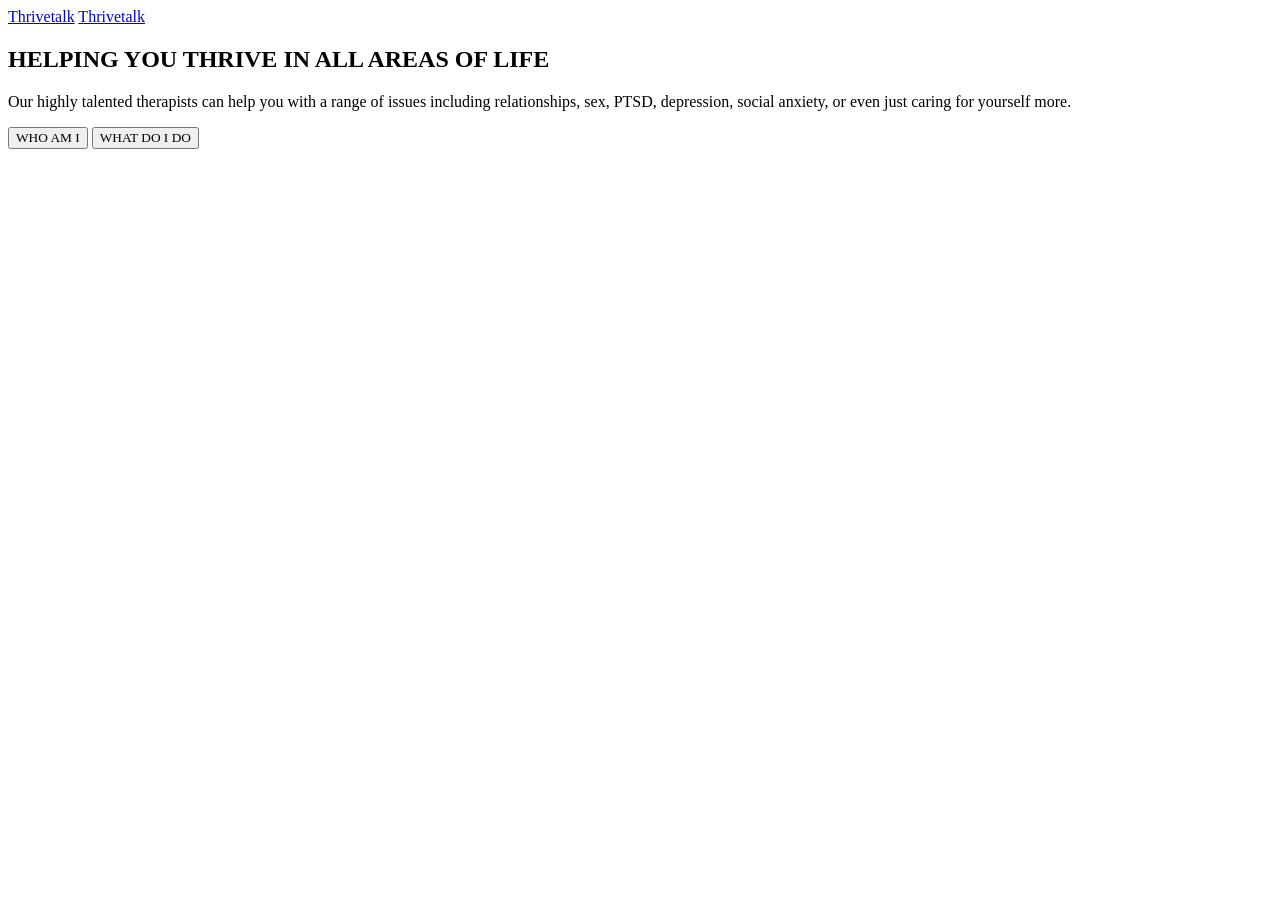
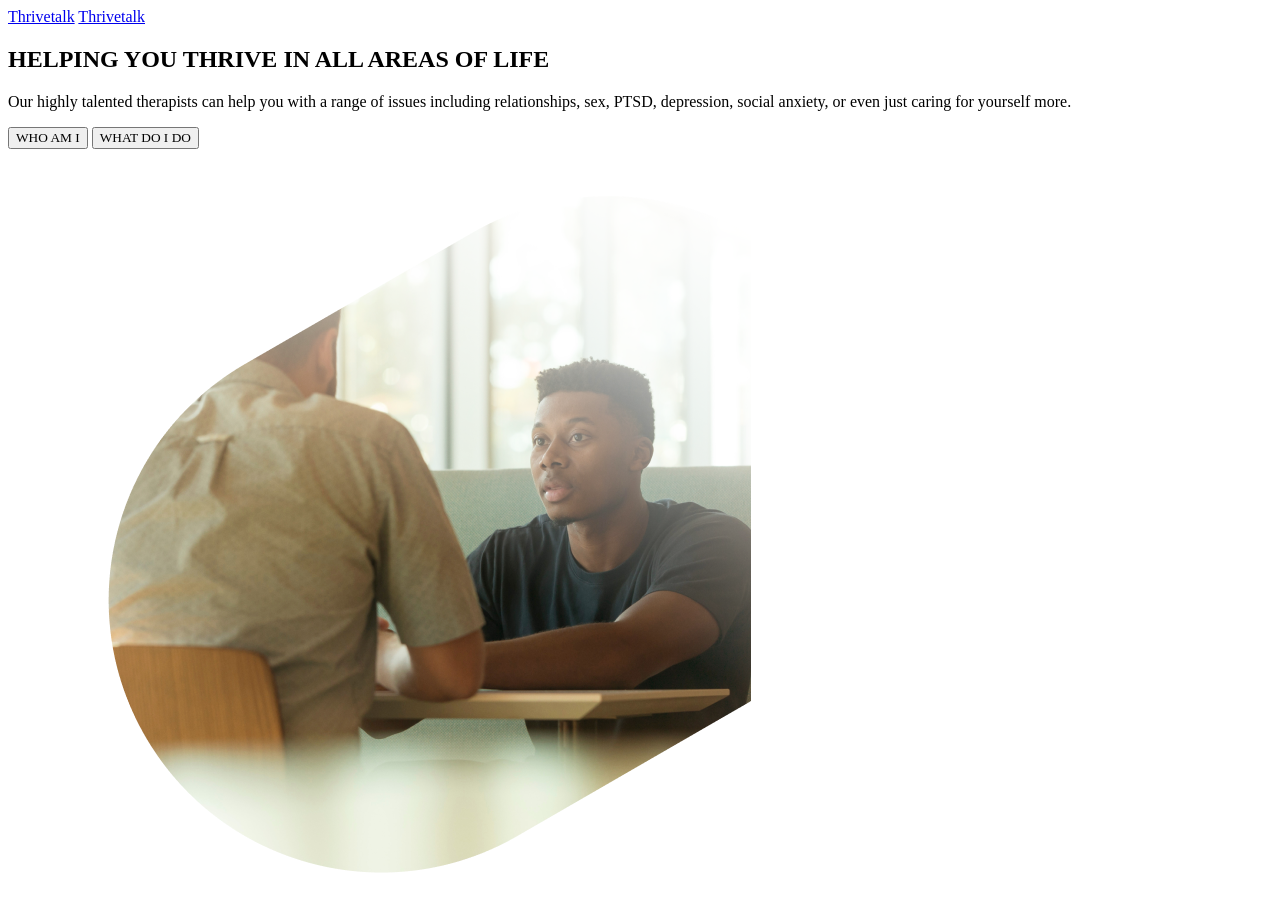
Before and after one commit to lexuss221/ThriveTalk, a plain HTML site: page index.html in a window 1280 px wide. Before the commit the page ends 800 px from the top, so only its background shows below. Drawn offline with Linux system fonts and the light colour scheme; a web font is replaced by a local one.

Commit message:
добавила картинку

```diff
--- a/index.html
+++ b/index.html
@@ -17,6 +17,9 @@
             <button class="header-button-who">WHO AM I</button>
             <button class="header-button-what">WHAT DO I DO</button>
         </section>
+        <section class="header-bg">
+            <img src="img/Mask Group1.png" alt="">
+        </section>
     </header>
 
 </body>
```
